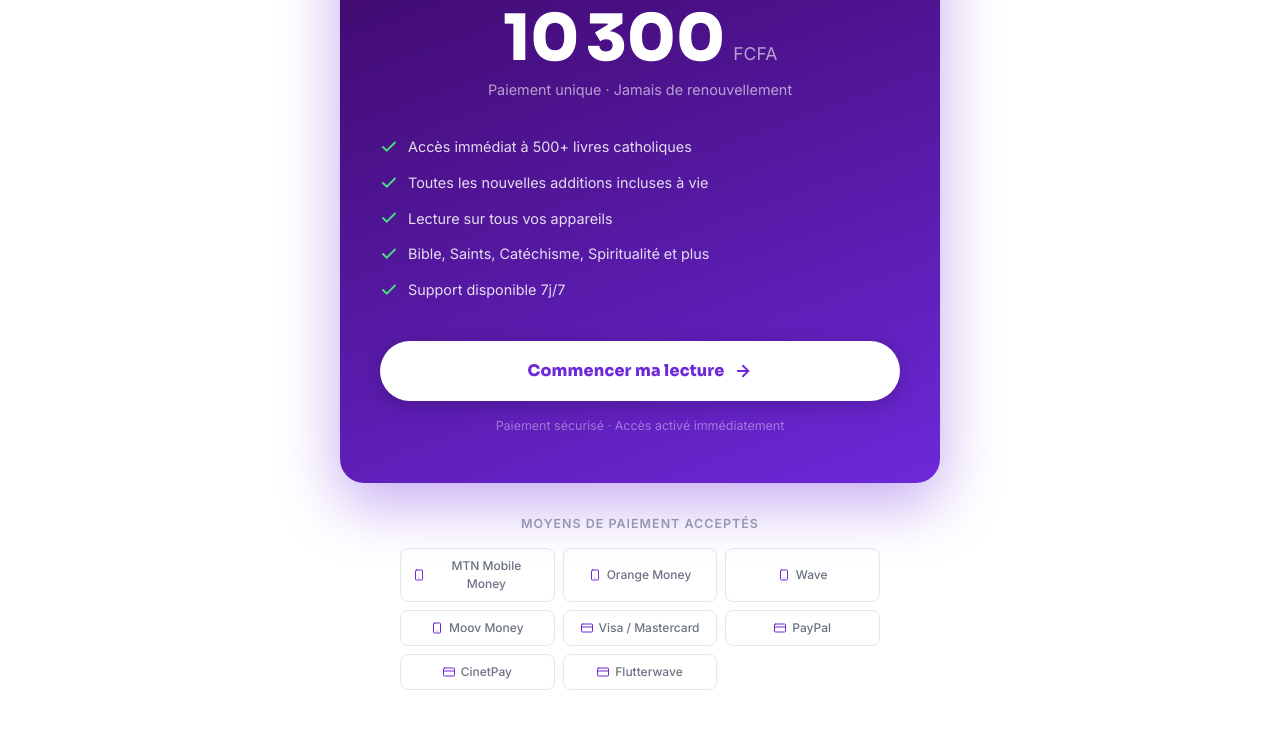
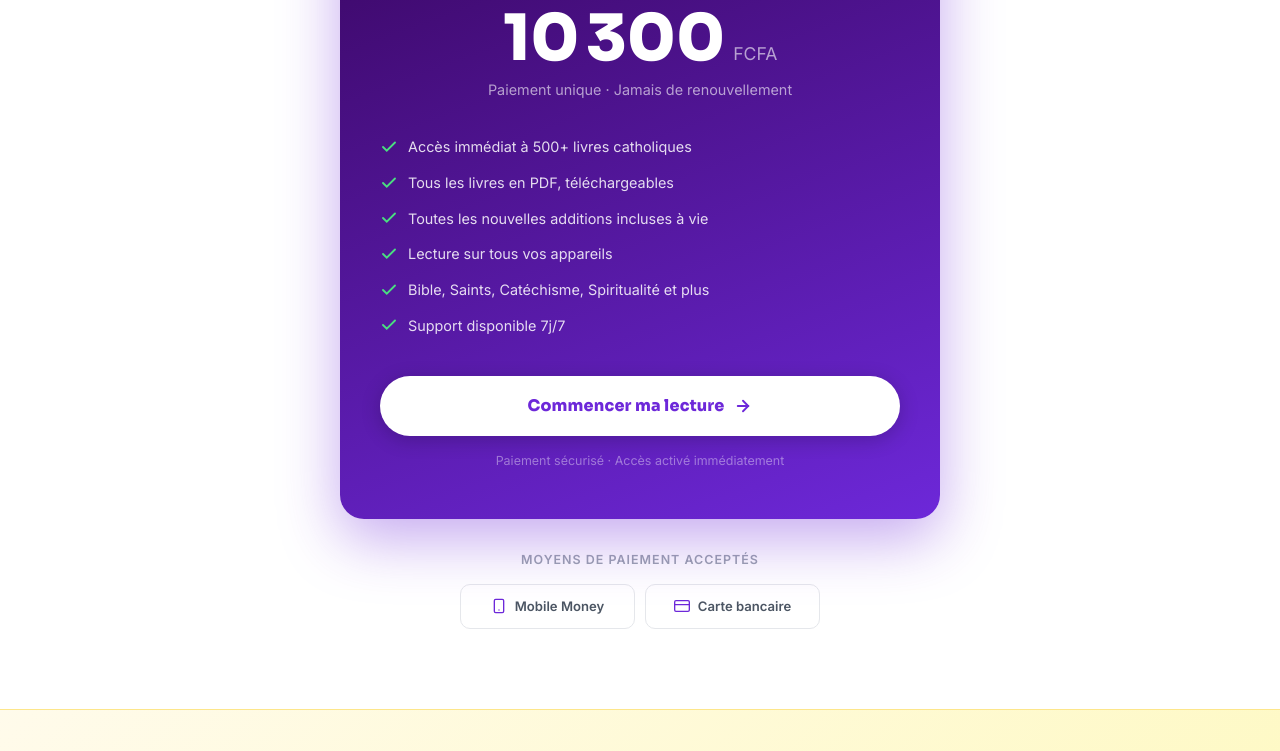
Before and after one commit to jmanelink1-cpu/catho-biblio, a Next.js app: page / in a window 1280 px wide. Shown: the part 3740-4491 px from the top of the page. Built offline with nearby package versions, Linux system fonts and the light colour scheme.

Commit message:
content: PDF downloadable benefit, remove footer nav column, simplify payment methods to Mobile Money + carte bancaire

```diff
--- a/app/page.tsx
+++ b/app/page.tsx
@@ -109,7 +109,7 @@ const BOOKS_PREVIEW = [
 
 const FEATURES = [
   { Icon: I.Book,     title: '500+ Livres catholiques en français', desc: 'Bible, Catéchisme, vies des saints, encycliques, théologie, spiritualité — toute la richesse de la Tradition catholique.' },
-  { Icon: I.Phone,    title: 'Lisez sur tous vos appareils',        desc: 'Téléphone, tablette ou ordinateur — votre bibliothèque vous suit partout. Pas de téléchargement nécessaire.' },
+  { Icon: I.Phone,    title: 'Livres PDF téléchargeables',          desc: 'Tous les livres sont au format PDF, téléchargeables et lisibles sur téléphone, tablette ou ordinateur — partout, à tout moment.' },
   { Icon: I.Search,   title: 'Trouvez n\'importe quel ouvrage',     desc: 'Recherche par titre, auteur ou catégorie. Retrouvez en secondes ce que vous cherchez parmi 500+ livres.' },
   { Icon: I.Layers,   title: '10 catégories organisées',           desc: 'Bible, Saints, Spiritualité, Théologie, Liturgie, Prière, Documents pontificaux — tout est classé avec soin.' },
   { Icon: I.Zap,      title: 'Accès instantané après paiement',    desc: 'Votre bibliothèque s\'ouvre en quelques minutes. Pas d\'attente, pas de livraison.' },
@@ -126,8 +126,8 @@ const FAQS = [
   { q: 'C\'est vraiment un paiement unique ? Pas d\'abonnement ?',  a: 'Oui, absolument. Vous payez 10 300 FCFA une seule et unique fois. Votre accès est permanent et illimité. Jamais de renouvellement, jamais de frais cachés.' },
   { q: 'Comment accéder aux livres après mon paiement ?',           a: 'Votre accès est activé immédiatement après confirmation du paiement. Créez votre compte, connectez-vous, et commencez à lire en quelques minutes.' },
   { q: 'Puis-je lire depuis plusieurs appareils ?',                  a: 'Oui. Votre compte fonctionne sur tous vos appareils — téléphone, tablette, ordinateur — en même temps.' },
-  { q: 'Quels moyens de paiement sont acceptés ?',                   a: 'MTN Mobile Money, Orange Money, Wave, Moov Money, Airtel Money, carte bancaire Visa/Mastercard, PayPal et CinetPay.' },
-  { q: 'Les livres sont-ils disponibles hors connexion ?',           a: 'Pour le moment, la lecture nécessite une connexion internet. Les livres sont sécurisés et toujours disponibles en ligne.' },
+  { q: 'Quels moyens de paiement sont acceptés ?',                   a: 'Vous pouvez payer par Mobile Money (MTN, Orange, Wave, Moov…) ou par carte bancaire Visa/Mastercard.' },
+  { q: 'Les livres sont-ils téléchargeables ?',                      a: 'Oui. Tous les livres sont au format PDF, téléchargeables sur votre appareil pour les lire à tout moment.' },
 ]
 
 export default function LandingPage() {
@@ -551,6 +551,7 @@ export default function LandingPage() {
             <div style={{ display: 'flex', flexDirection: 'column', gap: 14, marginBottom: 40, textAlign: 'left' }}>
               {[
                 'Accès immédiat à 500+ livres catholiques',
+                'Tous les livres en PDF, téléchargeables',
                 'Toutes les nouvelles additions incluses à vie',
                 'Lecture sur tous vos appareils',
                 'Bible, Saints, Catéchisme, Spiritualité et plus',
@@ -586,20 +587,21 @@ export default function LandingPage() {
             <p style={{ fontSize: '.78rem', color: '#9CA3AF', marginBottom: 14, fontWeight: 600, textTransform: 'uppercase', letterSpacing: '.08em' }}>
               Moyens de paiement acceptés
             </p>
-            <div style={{ display: 'grid', gridTemplateColumns: 'repeat(auto-fit, minmax(150px, 1fr))', gap: 8, maxWidth: 480, margin: '0 auto' }}>
-              {['MTN Mobile Money','Orange Money','Wave','Moov Money','Visa / Mastercard','PayPal','CinetPay','Flutterwave'].map(name => (
-                <div key={name} style={{
-                  display: 'flex', alignItems: 'center', justifyContent: 'center', gap: 6,
-                  padding: '8px 12px', borderRadius: 8,
-                  border: '1px solid #E5E7EB', background: '#fff',
-                  fontSize: '.75rem', fontWeight: 500, color: '#6B7280'
-                }}>
-                  <div style={{ width: 12, height: 12, color: V, flexShrink: 0 }}>
-                    {name.includes('Money') || name === 'Wave' ? <I.Phone /> : <I.Card />}
+            <div style={{ display: 'grid', gridTemplateColumns: '1fr 1fr', gap: 10, maxWidth: 360, margin: '0 auto' }}>
+              {[['Mobile Money', I.Phone], ['Carte bancaire', I.Card]].map(([name, Ic]) => {
+                const Comp = Ic as React.ComponentType
+                return (
+                  <div key={name as string} style={{
+                    display: 'flex', alignItems: 'center', justifyContent: 'center', gap: 8,
+                    padding: '12px 14px', borderRadius: 10,
+                    border: '1px solid #E5E7EB', background: '#fff',
+                    fontSize: '.82rem', fontWeight: 600, color: '#4B5563'
+                  }}>
+                    <div style={{ width: 16, height: 16, color: V, flexShrink: 0 }}><Comp /></div>
+                    {name as string}
                   </div>
-                  {name}
-                </div>
-              ))}
+                )
+              })}
             </div>
           </div>
         </div>
@@ -714,8 +716,8 @@ export default function LandingPage() {
 
       {/* ─── Footer ─── */}
       <footer style={{ padding: '48px 24px 24px', background: '#0D0820' }}>
-        <div style={{ maxWidth: 1000, margin: '0 auto', display: 'grid', gridTemplateColumns: 'repeat(auto-fill,minmax(200px,1fr))', gap: 40, marginBottom: 40 }}>
-          <div>
+        <div style={{ maxWidth: 1000, margin: '0 auto', display: 'flex', flexWrap: 'wrap', justifyContent: 'space-between', gap: 32, marginBottom: 40 }}>
+          <div style={{ maxWidth: 340 }}>
             <div style={{ display: 'flex', alignItems: 'center', gap: 10, marginBottom: 14 }}>
               <div style={{ width: 30, height: 30, borderRadius: 8, background: 'rgba(255,255,255,0.1)', display: 'flex', alignItems: 'center', justifyContent: 'center', color: '#fff' }}>
                 <div style={{ width: 15, height: 15 }}><I.Cross /></div>
@@ -725,14 +727,6 @@ export default function LandingPage() {
             <p style={{ fontSize: '.84rem', color: 'rgba(255,255,255,.4)', lineHeight: 1.7 }}>
               La bibliothèque catholique numérique pour l&apos;Afrique francophone.
             </p>
-          </div>
-          <div>
-            <div style={{ color: '#fff', fontWeight: 700, fontSize: '.88rem', marginBottom: 16 }}>Navigation</div>
-            <div style={{ display: 'flex', flexDirection: 'column', gap: 10 }}>
-              {[['#fonctionnalites','Fonctionnalités'],['#tarif','Tarif'],['#faq','FAQ'],['/auth/login','Connexion'],['/auth/register','Inscription']].map(([h,l]) => (
-                <a key={h} href={h} style={{ color: 'rgba(255,255,255,.4)', fontSize: '.86rem', textDecoration: 'none' }}>{l}</a>
-              ))}
-            </div>
           </div>
           <div>
             <div style={{ color: '#fff', fontWeight: 700, fontSize: '.88rem', marginBottom: 16 }}>Contact</div>
```
